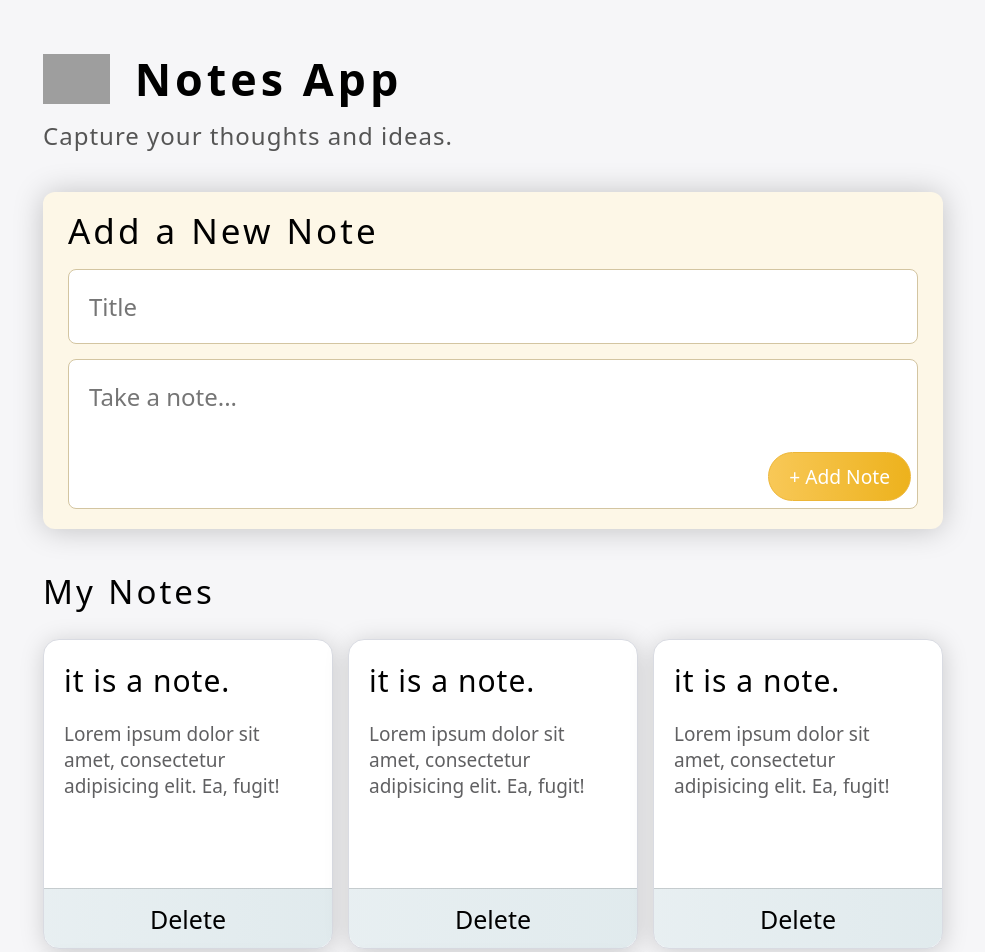
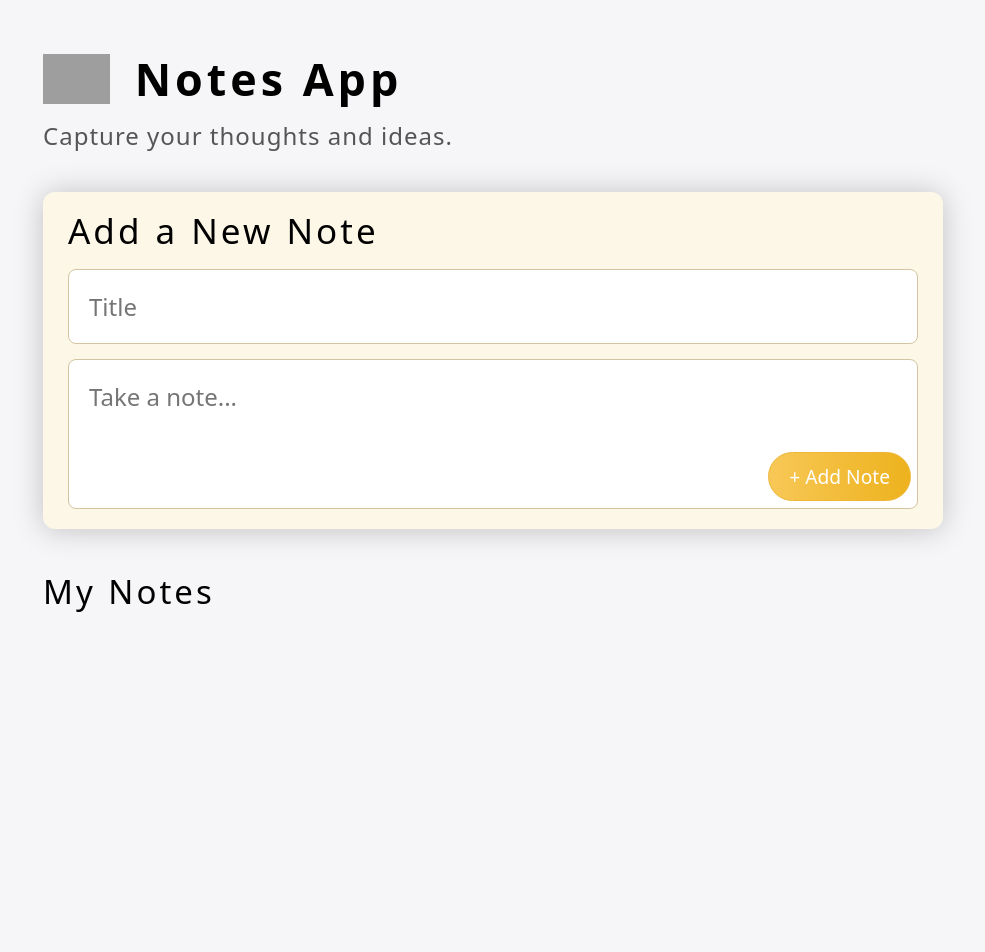
Before and after one commit to Yashkamal-dev/react-notes-app, a React (Vite) app: page / in a window 1280 px wide. Shown: the top 952 px of the page, without its empty margins (147-1132 px from the left). After the commit the page ends 800 px from the top, so only its background shows below. Built offline with nearby package versions, Linux system fonts and the light colour scheme; grey boxes are pictures that could not be loaded.

Commit message:
feat: implement add and delete notes with localStorage persistence

```diff
--- a/src/App.jsx
+++ b/src/App.jsx
@@ -1,19 +1,43 @@
-import React from "react";
+import React, { useState } from "react";
 import Header from "./components/Header/Header";
 import AddNote from "./components/AddNote/AddNote";
-import NoteCard from "./components/NoteCard/NoteCard";
 import NotesList from "./components/Noteslist/NotesList";
 
 const App = () => {
+  if (localStorage.length == 0) {
+    localStorage.setItem("notes", JSON.stringify([]));
+  }
+
+  const [noteData, setNoteData] = useState(
+    JSON.parse(localStorage.getItem("notes")),
+  );
+
+  const dataInsert = (newData) => {
+    const newArrAfterInsert = [...noteData];
+    newArrAfterInsert.unshift(newData);
+
+    localStorage.setItem("notes", JSON.stringify(newArrAfterInsert));
+
+    setNoteData(newArrAfterInsert);
+  };
+
+  const dataDelete = (noteID) => {
+    let newArr = [...noteData];
+
+    const newArrAfterDelete = newArr.filter((note) => {
+      return note["id"] !== noteID;
+    });
+
+    setNoteData(newArrAfterDelete);
+    localStorage.setItem("notes", JSON.stringify(newArrAfterDelete));
+  };
+
   return (
     <div className="appContainer">
-      {/* this container will contain
-       header, note reciever, note list section */}
       <div className="app">
         <Header />
-        <AddNote />
-        <NotesList />
-        {/* <NoteCard /> */}
+        <AddNote dataInsert={dataInsert} />
+        <NotesList data={noteData} dataDelete={dataDelete} />
       </div>
     </div>
   );
--- a/src/components/AddNote/AddNote.jsx
+++ b/src/components/AddNote/AddNote.jsx
@@ -1,9 +1,34 @@
 import React, { useState } from "react";
 import style from "./AddNote.module.css";
+import NoteCard from "../NoteCard/NoteCard";
 
-const AddNote = () => {
+const AddNote = ({ dataInsert }) => {
   const [title, setTitle] = useState("");
   const [note, setNote] = useState("");
+
+  const titleInput = (e) => {
+    setTitle(e.target.value);
+  };
+
+  const noteInput = (e) => {
+    setNote(e.target.value);
+  };
+
+  const addNote = () => {
+    if (title.trim() !== "" && note.trim() !== "") {
+      let newNote = {
+        key: Date.now(),
+        id: "ID" + Date.now(),
+        Title: title,
+        Note: note,
+      };
+
+      dataInsert(newNote);
+
+      setTitle("");
+      setNote("");
+    }
+  };
 
   return (
     <div className={style.addNote}>
@@ -14,6 +39,7 @@ const AddNote = () => {
         className={style.noteTitle}
         placeholder="Title"
         type="text"
+        onChange={titleInput}
       />
 
       <div className={style.btnDesCon}>
@@ -21,8 +47,12 @@ const AddNote = () => {
           value={note}
           className={style.noteDescription}
           placeholder="Take a note..."
+          onChange={noteInput}
         ></textarea>
-        <button className={style.addBtn}>+ Add Note</button>
+
+        <button className={style.addBtn} onClick={addNote}>
+          + Add Note
+        </button>
       </div>
     </div>
   );
--- a/src/components/NoteCard/NoteCard.jsx
+++ b/src/components/NoteCard/NoteCard.jsx
@@ -1,16 +1,28 @@
 import React from "react";
 import style from "./NoteCard.module.css";
 
-const NoteCard = () => {
+const NoteCard = (props) => {
+  const toDelete = (e) => {
+    const { dataDelete } = props;
+    const id = e.target.parentElement.id;
+
+    dataDelete(id);
+  };
+
   return (
-    <div className={style.noteCard}>
+    <div id={props.id} className={style.noteCard}>
       <div className={style.titleDesCon}>
-        <h2 className={style.title}>it is a note.</h2>
-        <p className={style.description}>
-          Lorem ipsum dolor sit amet, consectetur adipisicing elit. Ea, fugit!
-        </p>
+        <h2 className={style.title}>{props.title}</h2>
+        <p className={style.description}>{props.note} </p>
       </div>
-      <button className={style.removeBtn}>Delete</button>
+      <button
+        onClick={(e) => {
+          toDelete(e);
+        }}
+        className={style.removeBtn}
+      >
+        Delete
+      </button>
     </div>
   );
 };
--- a/src/components/Noteslist/NotesList.jsx
+++ b/src/components/Noteslist/NotesList.jsx
@@ -2,16 +2,24 @@ import React from "react";
 import NoteCard from "../NoteCard/NoteCard";
 import style from "./NotesList.module.css";
 
-const NotesList = () => {
+const NotesList = (props) => {
+  const data = props["data"];
+
   return (
     <div>
       <h2 className={style.listTitle}>My Notes</h2>
       <div className={style.listCon}>
-        <NoteCard />
-        <NoteCard />
-        <NoteCard />
-        <NoteCard />
-        <NoteCard />
+        {data.map((note) => {
+          return (
+            <NoteCard
+              key={note.key}
+              id={note.id}
+              title={note.Title}
+              note={note.Note}
+              dataDelete={props.dataDelete}
+            />
+          );
+        })}
       </div>
     </div>
   );
```
